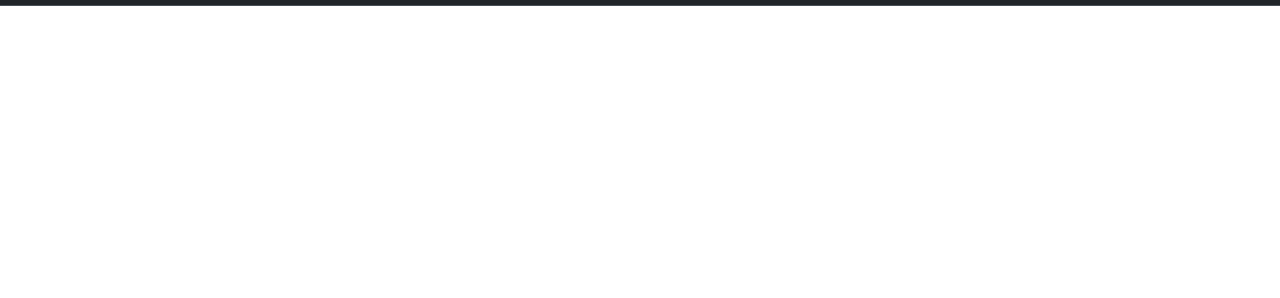
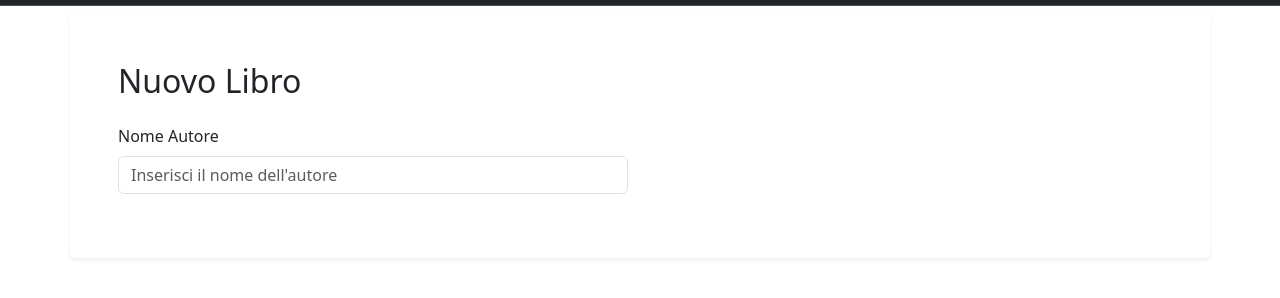
Before and after one commit to espindolasol95/html-css-bootstrap-dashboard, a plain HTML site: page new-book.html in a window 1280 px wide. Shown: the part 106-404 px from the top of the page. Drawn offline with nearby package versions, Linux system fonts and the light colour scheme.

Commit message:
col-autori

```diff
--- a/new-book.html
+++ b/new-book.html
@@ -32,6 +32,17 @@
       <span class="navbar-toggler-icon"></span>
     </button>
 </nav>
+ <div class="container bg-white p-5 rounded shadow-sm">
+    <h2 class="mb-4">Nuovo Libro</h2>
+
+    <div class="row mb-3">
+        <div class="col-md-6">
+            <label for="Nome autore" class="form-label">Nome Autore</label>
+              <input type="text" class="form-control" id="nomeAutore" placeholder="Inserisci il nome dell'autore">
+        </div>
+        </div>
+    </div>
+
 
 
 
```
